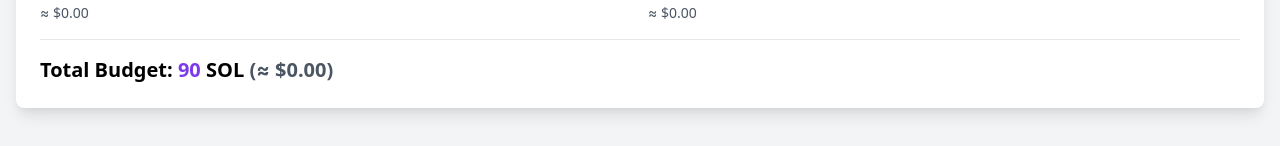
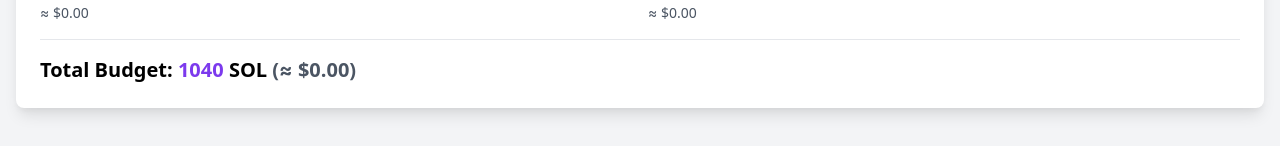
Before and after one commit to ycdo-dev/Memecoin-planner, a plain HTML site: page index.html in a window 1280 px wide. Shown: the part 1205-1351 px from the top of the page. Drawn offline with nearby package versions, Linux system fonts and the light colour scheme; no server answers.

Commit message:
Update index.html

```diff
--- a/index.html
+++ b/index.html
@@ -211,7 +211,7 @@
             </div>
             <div class="mt-4 pt-4 border-t">
                 <h3 class="text-xl font-bold">Total Budget:
-                    <span id="totalBudget" class="text-purple-600">90</span> SOL
+                    <span id="totalBudget" class="text-purple-600">1040</span> SOL
                     <span class="text-gray-600">(≈ $<span id="totalUSDT">0.00</span>)</span>
                 </h3>
             </div>
```
